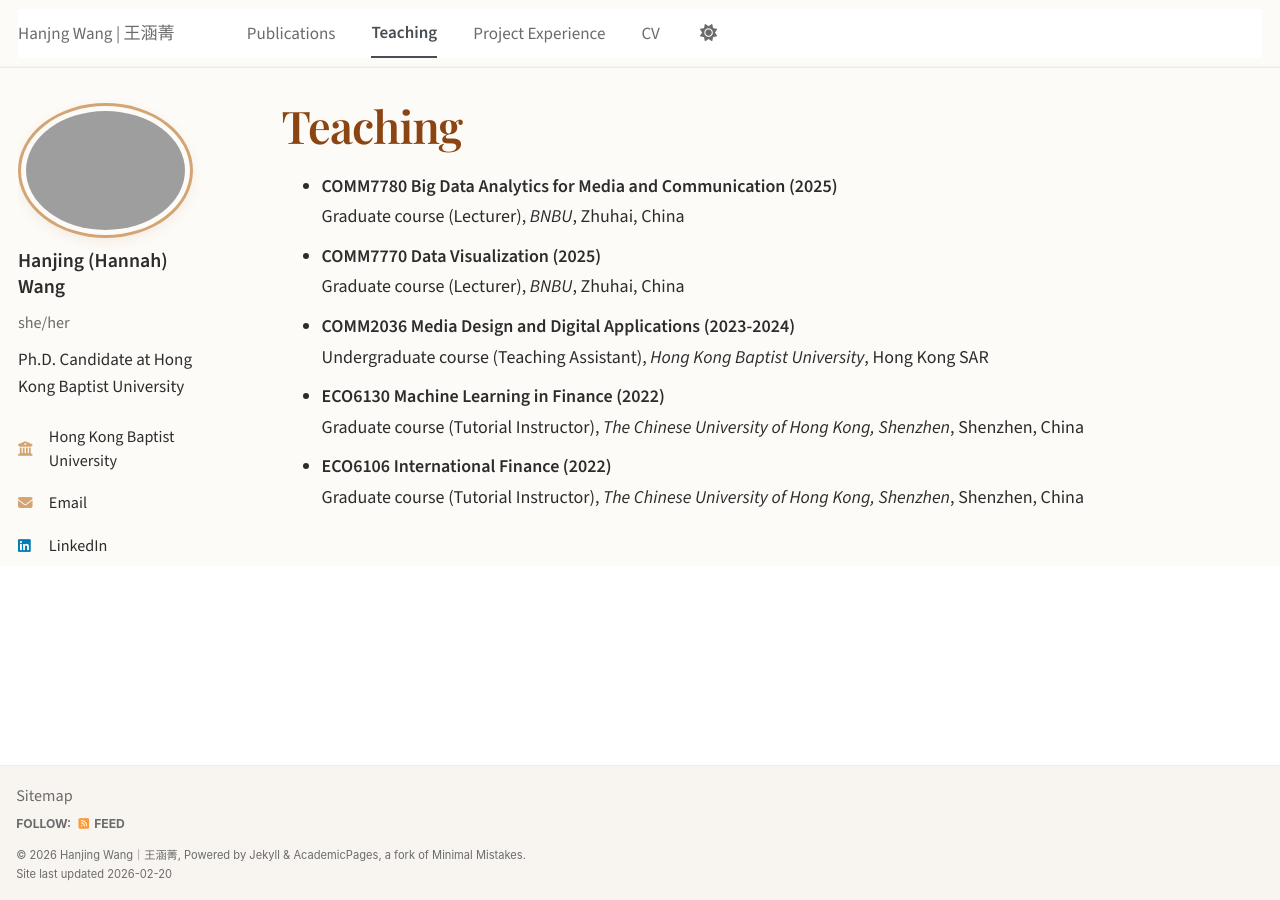
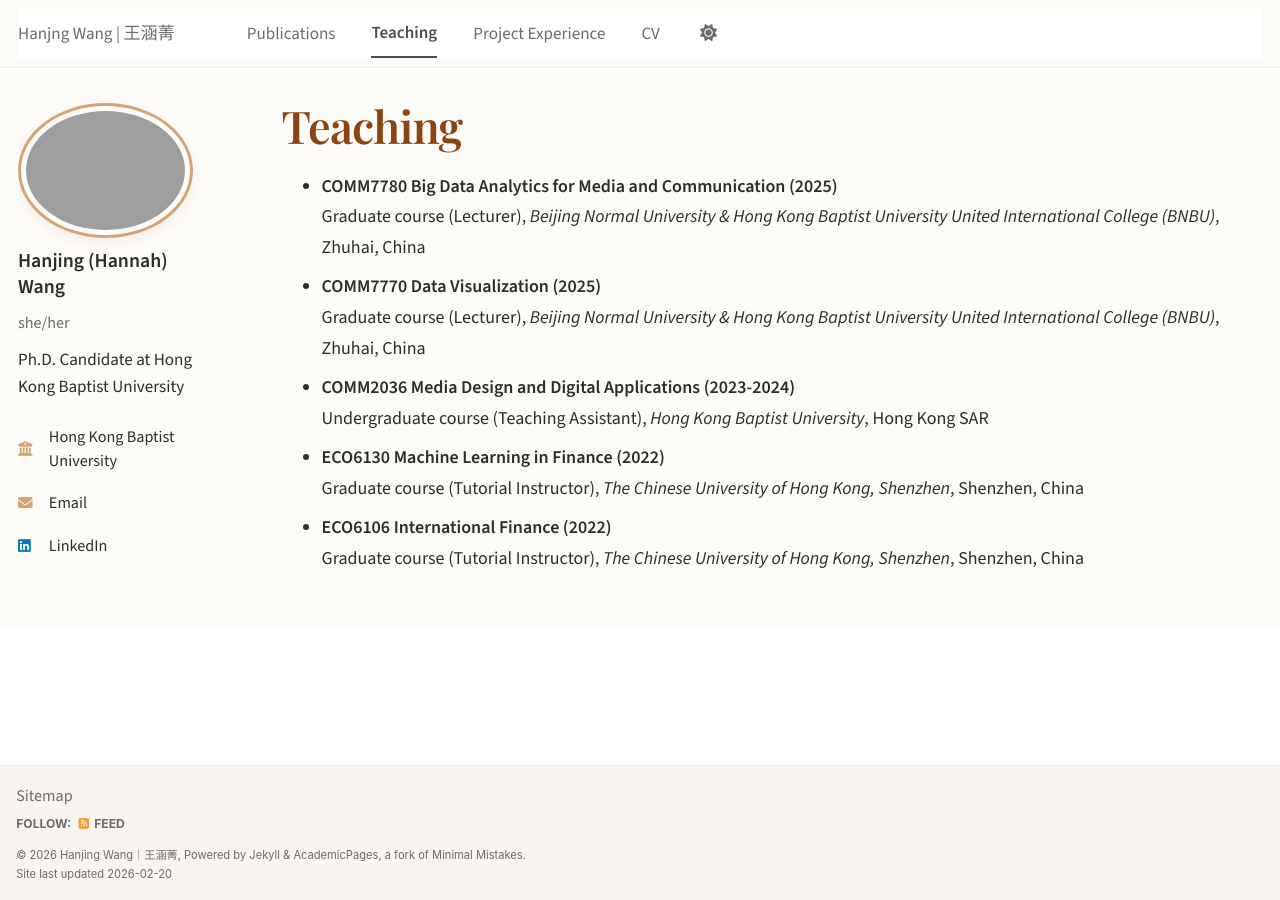
Before and after one commit to hanjingwang-comm/hanjingwang-comm.github.io, a Jekyll site: the page built from _pages/teaching.html, in a window 1280 px wide. Built offline with Jekyll 4.4.1, drawn with Linux system fonts in a browser that asks for light colours; some web fonts are replaced; a script bundle is joined from its source files by our own code; library files that are not in the unit come from our copies.

Commit message:
Expand BNBU to full institution name in teaching page
Co-Authored-By: Claude Opus 4.6 <noreply@anthropic.com>

```diff
--- a/_pages/teaching.html
+++ b/_pages/teaching.html
@@ -9,10 +9,10 @@ author_profile: true
 
 <ul>
   <li><strong>COMM7780 Big Data Analytics for Media and Communication (2025)</strong><br>
-  Graduate course (Lecturer), <i>BNBU</i>, Zhuhai, China</li>
+  Graduate course (Lecturer), <i>Beijing Normal University & Hong Kong Baptist University United International College (BNBU)</i>, Zhuhai, China</li>
 
   <li><strong>COMM7770 Data Visualization (2025)</strong><br>
-  Graduate course (Lecturer), <i>BNBU</i>, Zhuhai, China</li>
+  Graduate course (Lecturer), <i>Beijing Normal University & Hong Kong Baptist University United International College (BNBU)</i>, Zhuhai, China</li>
 
   <li><strong>COMM2036 Media Design and Digital Applications (2023-2024)</strong><br>
   Undergraduate course (Teaching Assistant), <i>Hong Kong Baptist University</i>, Hong Kong SAR</li>
```
